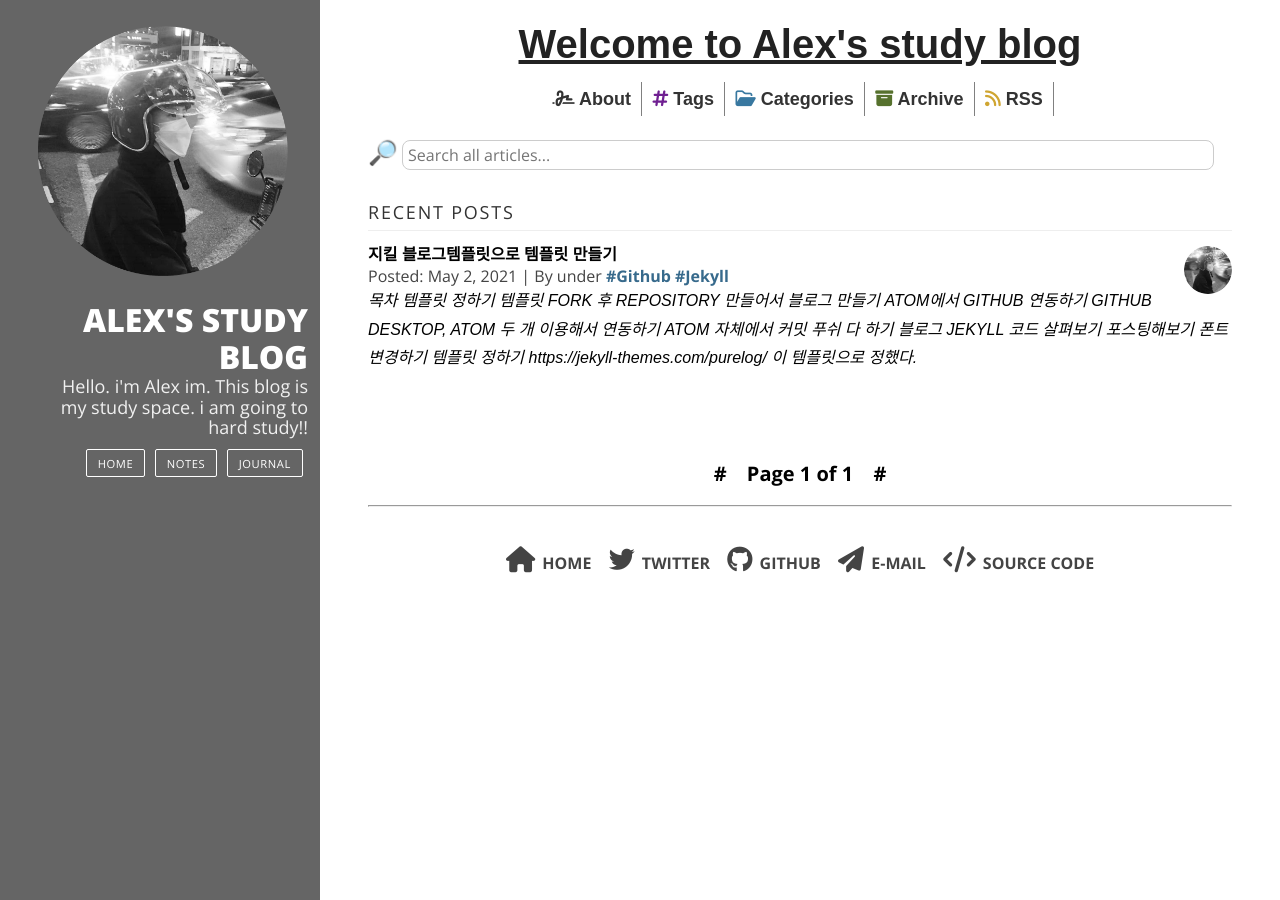
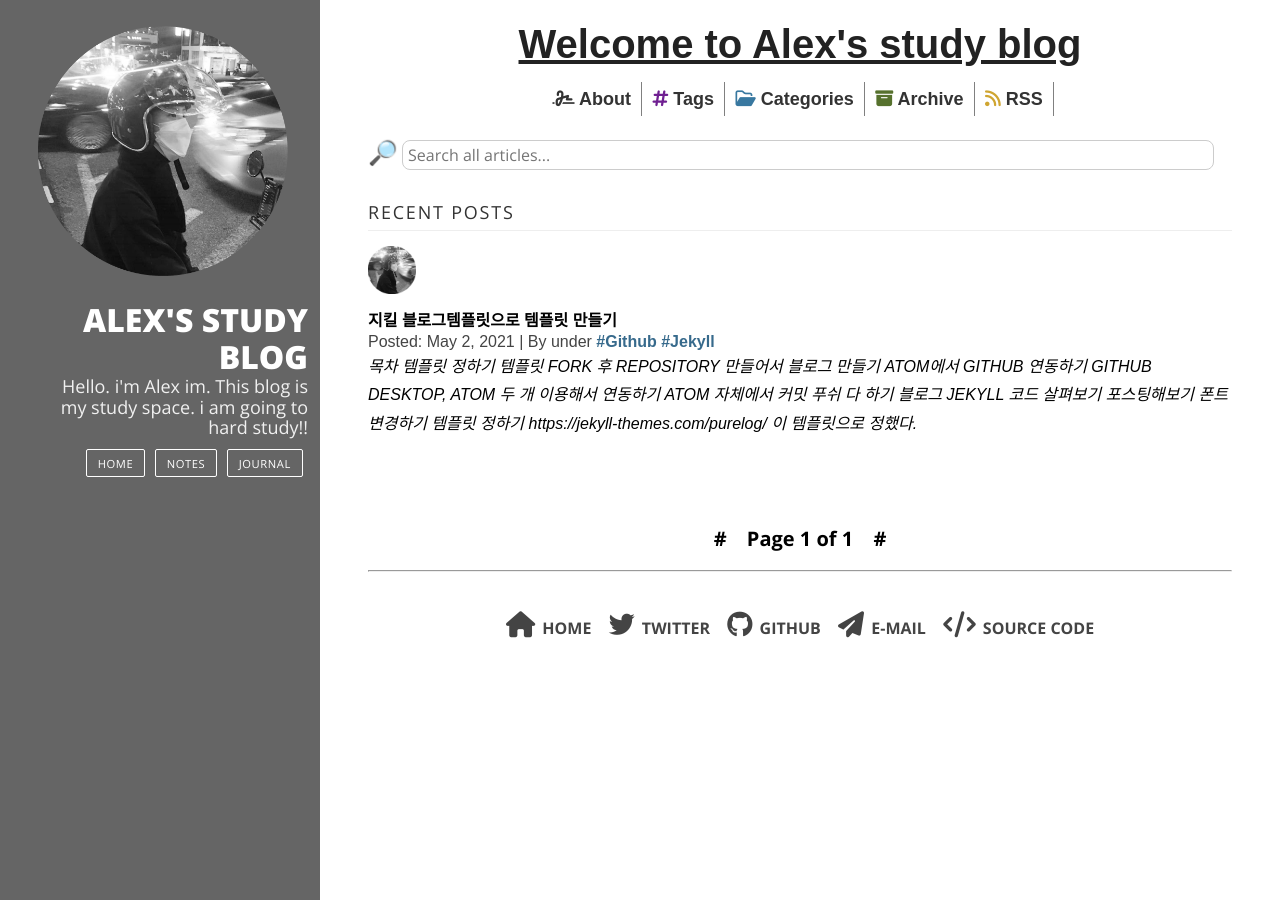
Before and after one commit to brennanbrown/purelog, a Jekyll site: the page built from index.html, in a window 1280 px wide. Built offline with Jekyll 4.4.1, drawn with Linux system fonts in a browser that asks for light colours; nearby versions of some CDN libraries; the list of posts is cut into pages by our own code.

Commit message:
change font

```diff
--- a/assets/main.css
+++ b/assets/main.css
@@ -236,11 +236,11 @@
   margin-bottom: 0.2em;
 }
 
-.post-avatar {
+/* .post-avatar {
   border-radius: 50px;
   float: right;
   margin-left: 1em;
-}
+} */
 
 .post-description {
   color: black;
@@ -248,7 +248,7 @@
 }
 
 .post-meta {
-  font-family: "Open Sans", sans-serif;
+  font-family: "Noto Sans KR", sans-serif;
   color: #444;
   margin: 0;
 }
```
